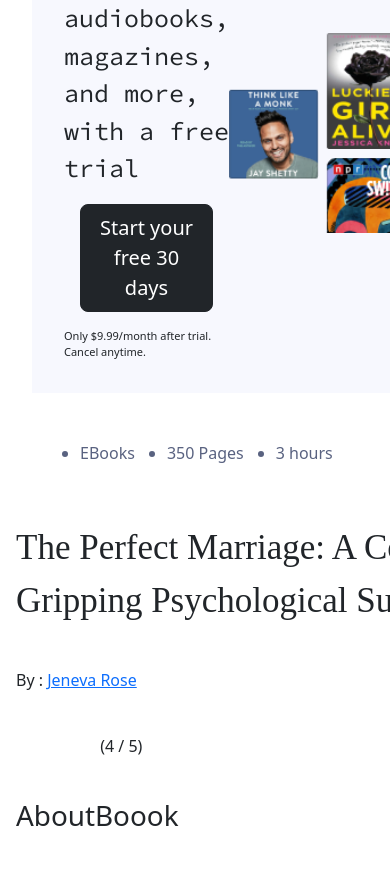
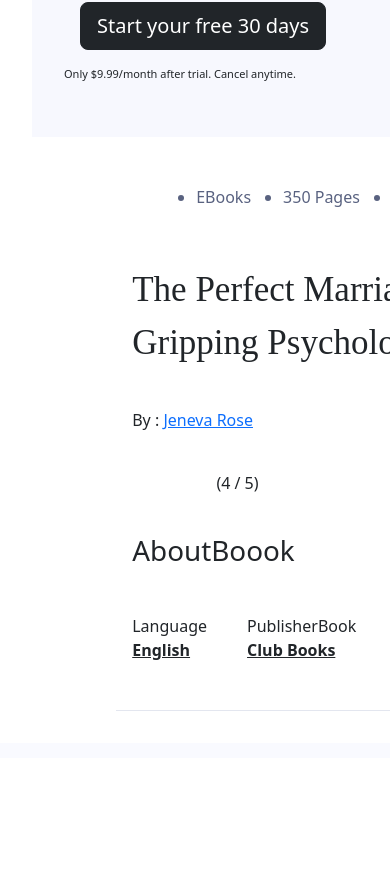
Before and after one commit to MostafaHp44/Front-End-Library, a React (Create React App) app: page /d in a window 390 px wide. Shown: the part 1143-2024 px from the top of the page. Built offline with nearby package versions, Linux system fonts and the light colour scheme; some icons are missing; a web font is replaced by a local one.

Commit message:
Update App.css

```diff
--- a/src/App.css
+++ b/src/App.css
@@ -21,6 +21,10 @@ margin: 0;
 {
     display: none;
 }
+.MainBurger
+{
+    display: block;
+}
 
 .MainText-1>h1
 {
@@ -34,10 +38,15 @@ margin: 0;
 
 .MainPromo,
 .MainPromo2,
-.MainPromo3
+.MainPromo3,
+.MainEBooks,
+.MainDItem,
+.MainSignUp,
+.MainLogin,
+.MainCart,
+.MainSavedItem
 {
     width: 320%;
-    height: 320%;
 }
 .TextPromo2>h1
 {
@@ -72,14 +81,17 @@ margin: 0;
 
 /* Small Screens */
 
-@media (min-width: 769px) and (max-width:1250px)
+@media (min-width: 769px) and (max-width:1500px)
 {
     .MainNavBar
     {
         width: 195%;
     }
+
   .MainPromo,
-  .MainPromo2,.MainPromo3,.MainFooter
+  .MainPromo2,
+  .MainPromo3,
+  .MainFooter
   {
     width: 180%;
   }
@@ -93,3 +105,12 @@ margin: 0;
 }
 
 }
+
+@media (min-width: 770px) {
+
+.MainBurger
+{
+    display: none;
+}
+
+}
```
